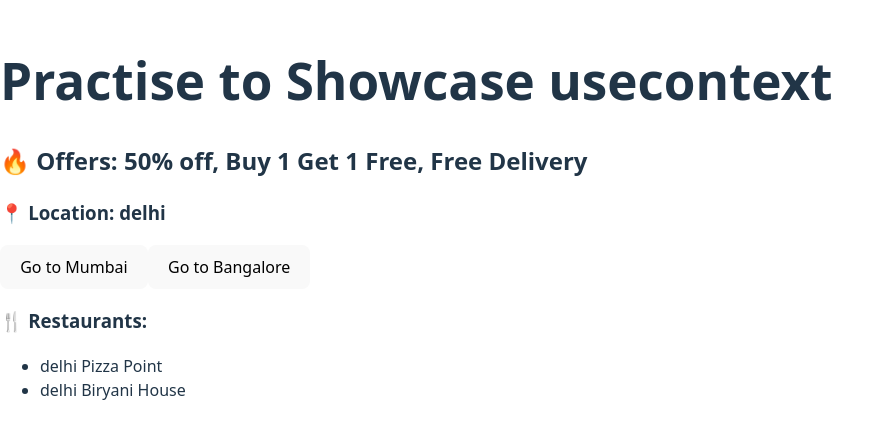
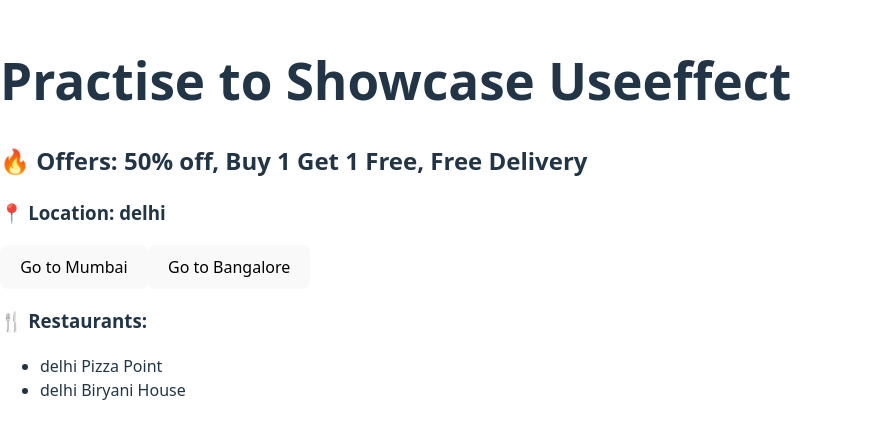
Before and after one commit to IsItRobin/Food-dilivery-App, a React (Vite) app: page / in a window 1280 px wide. Shown: the part 182-620 px from the top of the page, without its empty margins (0-890 px from the left). Built offline with nearby package versions, Linux system fonts and the light colour scheme.

Commit message:
Fix header text in FoodOrder component to correctly reflect useEffect showcase

```diff
--- a/src/App.jsx
+++ b/src/App.jsx
@@ -24,7 +24,7 @@ function FoodOrder() {
 
    return (
     <div>
-      <h1>Practise to Showcase usecontext</h1>
+      <h1>Practise to Showcase Useeffect </h1>
       <h2>🔥 Offers: {offers.join(", ")}</h2>
       <h3>📍 Location: {location}</h3>
       <button onClick={() => setLocation("Mumbai")}>Go to Mumbai</button>
```
